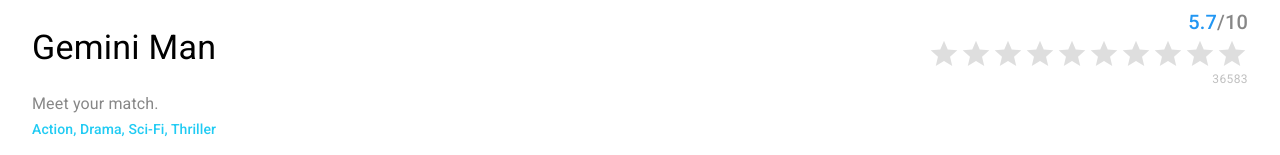
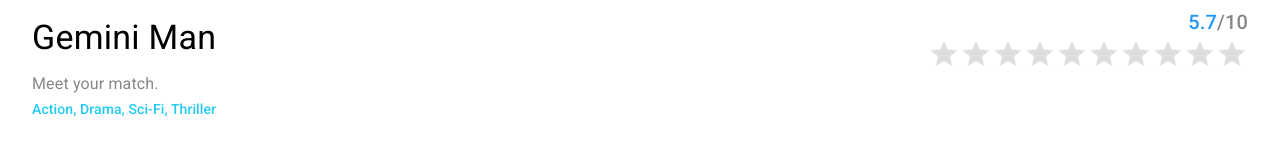
Before and after one commit to siarheiRoukach/movie-app, a React (Create React App) app: page /movie/181790 in a window 1280 px wide. Shown: the part 144-299 px from the top of the page. Built offline with nearby package versions, Linux system fonts and the light colour scheme; grey boxes are pictures that could not be loaded.

Commit message:
delete vote count

```diff
--- a/src/components/movieCard/MovieCard.js
+++ b/src/components/movieCard/MovieCard.js
@@ -161,15 +161,6 @@
                   disabled={!isAuthenticated}
                 />
               </Grid>
-              <Grid container justify="flex-end">
-                <Typography
-                  component="span"
-                  variant="caption"
-                  style={{ color: "silver" }}
-                >
-                  {currentMovie.vote_count}
-                </Typography>
-              </Grid>
             </Grid>
           </Grid>
           <Grid container>
--- a/src/utils/movieData.js
+++ b/src/utils/movieData.js
@@ -4,7 +4,6 @@
     title: "Guardians of the Galaxy Vol. 3",
     tagline: "",
     vote_average: 0,
-    vote_count: 0,
     release_date: "2020-05-01",
     poster_path:
       "https://image.tmdb.org/t/p/w500/ldoY4fTZkGISMidNw60GHoNdgP8.jpg",
@@ -22,7 +21,6 @@
     title: "Solo: A Star Wars Story",
     tagline: "Never tell him the odds.",
     vote_average: 6.9,
-    vote_count: 249497,
     release_date: "2018-05-23",
     poster_path:
       "https://image.tmdb.org/t/p/w500/uJ6OnE3CzGWq6buLINAbdBqa0gV.jpg",
@@ -41,7 +39,6 @@
     title: "Star Wars: Episode IX - The Rise of Skywalker",
     tagline: "The Saga Concludes.",
     vote_average: 7.0,
-    vote_count: 104941,
     release_date: "2019-12-20",
     poster_path:
       "https://m.media-amazon.com/images/M/MV5BMDljNTQ5ODItZmQwMy00M2ExLTljOTQtZTVjNGE2NTg0NGIxXkEyXkFqcGdeQXVyODkzNTgxMDg@._V1_SY1000_CR0,0,675,1000_AL_.jpg",
@@ -60,7 +57,6 @@
     title: "The Irishman",
     tagline: "His story changed history.",
     vote_average: 8.1,
-    vote_count: 147338,
     release_date: "2019-11-27",
     poster_path:
       "https://m.media-amazon.com/images/M/MV5BMGUyM2ZiZmUtMWY0OC00NTQ4LThkOGUtNjY2NjkzMDJiMWMwXkEyXkFqcGdeQXVyMzY0MTE3NzU@._V1_SY1000_CR0,0,682,1000_AL_.jpg",
@@ -79,7 +75,6 @@
     title: "Avengers: Infinity War",
     tagline: "Destiny arrives.",
     vote_average: 8.5,
-    vote_count: 732908,
     release_date: "2019-04-27",
     poster_path:
       "https://m.media-amazon.com/images/M/MV5BMjMxNjY2MDU1OV5BMl5BanBnXkFtZTgwNzY1MTUwNTM@._V1_SY1000_CR0,0,674,1000_AL_.jpg",
@@ -98,7 +93,6 @@
     title: "Shazam!",
     tagline: "If you want to save the world, say the magic word.",
     vote_average: 7.1,
-    vote_count: 199667,
     release_date: "2019-04-05",
     poster_path:
       "https://m.media-amazon.com/images/M/MV5BYTE0Yjc1NzUtMjFjMC00Y2I3LTg3NGYtNGRlMGJhYThjMTJmXkEyXkFqcGdeQXVyNTI4MzE4MDU@._V1_SY1000_CR0,0,674,1000_AL_.jpg",
@@ -117,7 +111,6 @@
     title: "Gemini Man",
     tagline: "Meet your match.",
     vote_average: 5.7,
-    vote_count: 36583,
     release_date: "2019-10-11",
     poster_path:
       "https://m.media-amazon.com/images/M/MV5BMWVmZmQ1YzEtOTI0OS00MjUyLWI5OWQtMTcyNjlhN2E1OWViXkEyXkFqcGdeQXVyMDM2NDM2MQ@@._V1_.jpg",
@@ -136,7 +129,6 @@
     title: "Aquaman",
     tagline: "Home is calling.",
     vote_average: 7.0,
-    vote_count: 316400,
     release_date: "2018-12-19",
     poster_path:
       "https://m.media-amazon.com/images/M/MV5BOTk5ODg0OTU5M15BMl5BanBnXkFtZTgwMDQ3MDY3NjM@._V1_SY1000_CR0,0,674,1000_AL_.jpg",
@@ -156,7 +148,6 @@
     tagline:
       "Experience Japan's #1 film of 2016, from visionary director Makoto Shinkai",
     vote_average: 8.4,
-    vote_count: 151389,
     release_date: "2017-04-06",
     poster_path:
       "https://m.media-amazon.com/images/M/MV5BODRmZDVmNzUtZDA4ZC00NjhkLWI2M2UtN2M0ZDIzNDcxYThjL2ltYWdlXkEyXkFqcGdeQXVyNTk0MzMzODA@._V1_SY1000_SX675_AL_.jpg",
@@ -175,7 +166,6 @@
     title: "A Silent Voice: The Movie",
     tagline: "Sometimes the answer is as simple as learning to listen...",
     vote_average: 8.2,
-    vote_count: 31456,
     release_date: "2016-09-17",
     poster_path:
       "https://m.media-amazon.com/images/M/MV5BM2Y1YmQ5YzItNDIxMi00YTAxLThkMTctNTg3M2EwOTg0NWQwXkEyXkFqcGdeQXVyMjI5MjU5OTI@._V1_.jpg",
```
